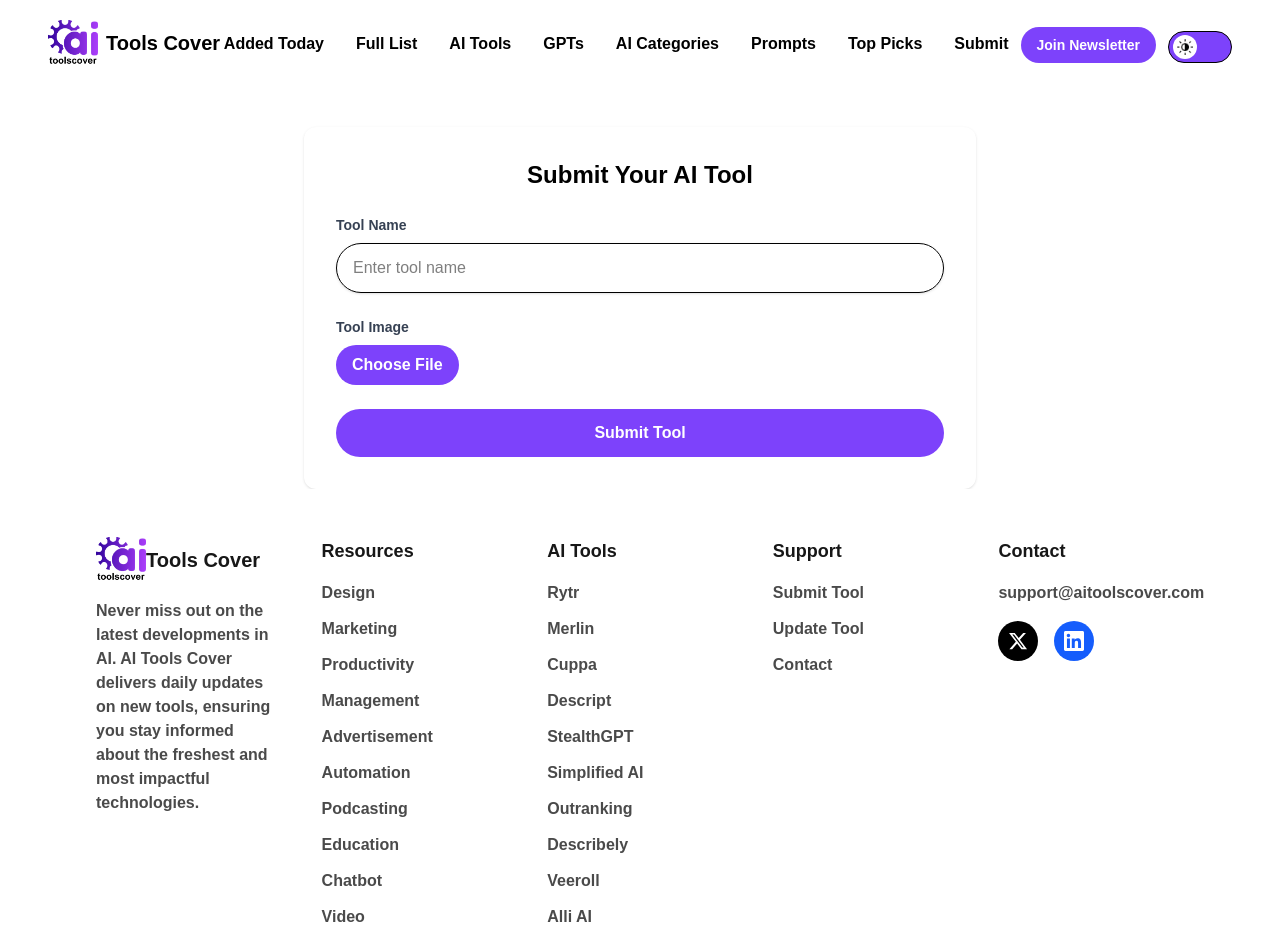
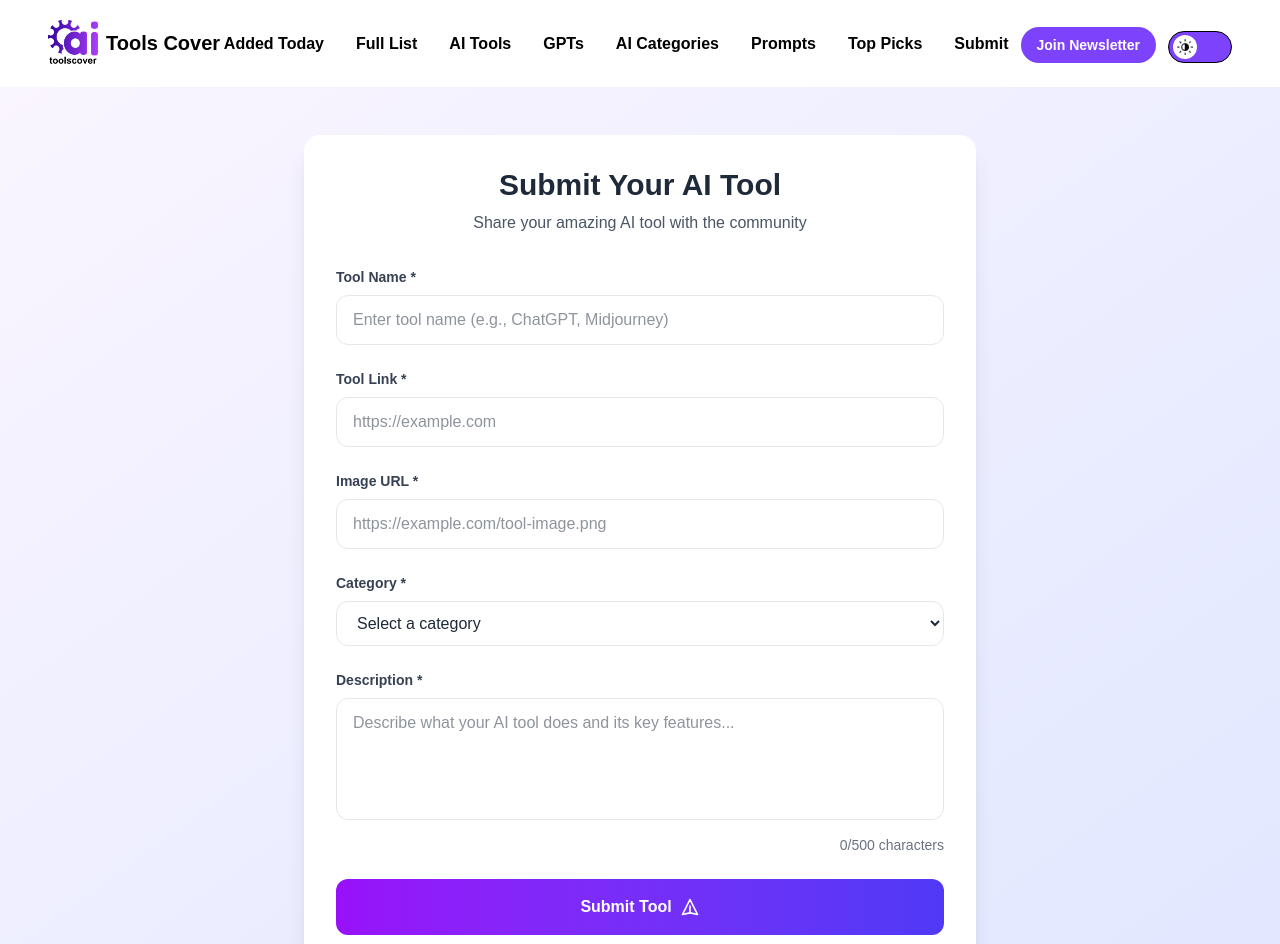
Before and after one commit to arslan-mumtaz/aitoolscover, a Next.js app: page /submit in a window 1280 px wide. Shown: the top 944 px of the page. Built offline with nearby package versions, Linux system fonts and the light colour scheme.

Commit message:
Add files via upload

```diff
--- a/app/submit/page.tsx
+++ b/app/submit/page.tsx
@@ -1,119 +1,269 @@
-
-'use client'
-
+"use client";
 import { useState } from "react";
 
 const SubmitToolForm = () => {
   // States for form fields
   const [name, setName] = useState('');
-  const [image, setImage] = useState<File | null>(null);
-  const [isSuccessModalOpen, setIsSuccessModalOpen] = useState(false); // State for success modal
+  const [link, setLink] = useState('');
+  const [imageUrl, setImageUrl] = useState('');
+  const [category, setCategory] = useState('');
+  const [description, setDescription] = useState('');
+  const [isLoading, setIsLoading] = useState(false);
+  const [isSuccessModalOpen, setIsSuccessModalOpen] = useState(false);
+  const [isErrorModalOpen, setIsErrorModalOpen] = useState(false);
+  const [errorMessage, setErrorMessage] = useState('');
 
-  const handleSubmit = async (e: React.FormEvent) => {
+  const categories = [
+    'Writing',
+    'Code Generation',
+    'Image Generation',
+    'Video Generation',
+    'Audio Generation',
+    'Data Analysis',
+    'Productivity',
+    'Marketing',
+    'Education',
+    'Design',
+    'Research',
+    'Other'
+  ];
+
+  const handleSubmit = async (e: { preventDefault: () => void; }) => {
     e.preventDefault();
 
-    if (!name || !image) {
-      alert("Please fill in all required fields including tool image.");
+    // Validation
+    if (!name || !link || !imageUrl || !category || !description) {
+      setErrorMessage("Please fill in all required fields.");
+      setIsErrorModalOpen(true);
       return;
     }
 
-    const formData = new FormData();
-    formData.append("name", name);
-    formData.append("image", image);
+    setIsLoading(true);
+
+    const requestBody = {
+      name: name.trim(),
+      link: link.trim(),
+      image_url: imageUrl.trim(),
+      category: category,
+      description: description.trim()
+    };
 
     try {
-      const response = await fetch("https://ai-tools-ali-version-backend.vercel.app/api/tools/tools-with-image", {
+      const response = await fetch("https://ailast-production.up.railway.app/api/tools/submit/", {
         method: "POST",
-        body: formData,
-        credentials: "include"
+        headers: {
+          "Content-Type": "application/json",
+          "authorization": "token 6f958cac723ec7ef2a36ae674293d2aa8b7b6efb"
+        },
+        body: JSON.stringify(requestBody),
       });
 
       if (response.ok) {
-        setIsSuccessModalOpen(true); // Open success modal
+        setIsSuccessModalOpen(true);
+        // Reset form
         setName('');
-        setImage(null);
-        (document.getElementById("toolImages") as HTMLInputElement).value = ''; // Reset file input
+        setLink('');
+        setImageUrl('');
+        setCategory('');
+        setDescription('');
       } else {
         const error = await response.json();
-        alert("Submission failed: " + error.message);
+        setErrorMessage(error.message || `Submission failed with status: ${response.status}`);
+        setIsErrorModalOpen(true);
       }
     } catch (error) {
       console.error("Error submitting form:", error);
-      alert("Something went wrong!");
+      setErrorMessage("Network error. Please check your connection and try again.");
+      setIsErrorModalOpen(true);
+    } finally {
+      setIsLoading(false);
     }
   };
 
-  const closeModal = () => {
-    setIsSuccessModalOpen(false); // Close success modal
+  const closeSuccessModal = () => {
+    setIsSuccessModalOpen(false);
+  };
+
+  const closeErrorModal = () => {
+    setIsErrorModalOpen(false);
+    setErrorMessage('');
   };
 
   return (
-    <div>
-      <form onSubmit={handleSubmit} className="max-w-2xl mx-auto bg-white rounded-xl shadow-sm p-8 space-y-6 mt-10">
-        <h2 className="text-2xl font-bold text-center mb-6 text-black">Submit Your AI Tool</h2>
+    <div className="min-h-screen bg-gradient-to-br from-purple-50 to-indigo-100 py-12 px-4">
+      <div className="max-w-2xl mx-auto bg-white rounded-2xl shadow-xl p-8 space-y-6">
+        <div className="text-center mb-8">
+          <h2 className="text-3xl font-bold text-gray-800 mb-2">Submit Your AI Tool</h2>
+          <p className="text-gray-600">Share your amazing AI tool with the community</p>
+        </div>
 
         {/* Tool Name */}
-        <div>
-          <label htmlFor="toolName" className="block text-sm font-semibold text-gray-700 mb-2">Tool Name</label>
+        <div className="space-y-2">
+          <label htmlFor="toolName" className="block text-sm font-semibold text-gray-700">
+            Tool Name *
+          </label>
           <input
             type="text"
             id="toolName"
             value={name}
             onChange={(e) => setName(e.target.value)}
-            placeholder="Enter tool name"
-            className="w-full px-4 py-3 rounded-full shadow border focus:outline-none focus:ring-2 focus:ring-indigo-500 text-[black]"
+            placeholder="Enter tool name (e.g., ChatGPT, Midjourney)"
+            className="w-full px-4 py-3 rounded-xl border border-gray-200 focus:outline-none focus:ring-2 focus:ring-purple-500 focus:border-transparent transition-all duration-200 text-gray-800"
             required
+            disabled={isLoading}
           />
         </div>
 
-        {/* Tool Image */}
-        <div>
-          <label htmlFor="toolImages" className="block text-sm font-semibold text-gray-700 mb-2">Tool Image</label>
-          <div className="flex items-center space-x-4">
-            <label
-              htmlFor="toolImages"
-              className="cursor-pointer bg-[#7d42fb] text-white py-2 px-4 rounded-full font-semibold hover:bg-indigo-700 transition focus:outline-none focus:ring-2 focus:ring-indigo-500"
-            >
-              Choose File
-            </label>
-            <input
-              type="file"
-              id="toolImages"
-              accept="image/*"
-              onChange={(e) => {
-                if (e.target.files && e.target.files[0]) {
-                  setImage(e.target.files[0]);
-                }
-              }}
-              className="hidden"
-              required
-            />
-            {image && (
-              <p className="text-sm text-gray-500">Selected file: {image.name}</p>
-            )}
+        {/* Tool Link */}
+        <div className="space-y-2">
+          <label htmlFor="toolLink" className="block text-sm font-semibold text-gray-700">
+            Tool Link *
+          </label>
+          <input
+            type="url"
+            id="toolLink"
+            value={link}
+            onChange={(e) => setLink(e.target.value)}
+            placeholder="https://example.com"
+            className="w-full px-4 py-3 rounded-xl border border-gray-200 focus:outline-none focus:ring-2 focus:ring-purple-500 focus:border-transparent transition-all duration-200 text-gray-800"
+            required
+            disabled={isLoading}
+          />
+        </div>
+
+        {/* Image URL */}
+        <div className="space-y-2">
+          <label htmlFor="imageUrl" className="block text-sm font-semibold text-gray-700">
+            Image URL *
+          </label>
+          <input
+            type="url"
+            id="imageUrl"
+            value={imageUrl}
+            onChange={(e) => setImageUrl(e.target.value)}
+            placeholder="https://example.com/tool-image.png"
+            className="w-full px-4 py-3 rounded-xl border border-gray-200 focus:outline-none focus:ring-2 focus:ring-purple-500 focus:border-transparent transition-all duration-200 text-gray-800"
+            required
+            disabled={isLoading}
+          />
+          {imageUrl && (
+            <div className="mt-3 p-3 bg-gray-50 rounded-xl">
+              <p className="text-sm text-gray-600 mb-2">Image Preview:</p>
+              <img
+                src={imageUrl}
+                alt="Tool preview"
+                className="w-16 h-16 object-cover rounded-lg border"
+                onError={(e) => {
+                  const target = e.target as HTMLImageElement;
+                  const errorDiv = target.nextElementSibling as HTMLElement;
+                  target.style.display = 'none';
+                  if (errorDiv) errorDiv.style.display = 'block';
+                }}
+              />
+              <div className="hidden text-sm text-red-500">Invalid image URL</div>
+            </div>
+          )}
+        </div>
+
+        {/* Category */}
+        <div className="space-y-2">
+          <label htmlFor="category" className="block text-sm font-semibold text-gray-700">
+            Category *
+          </label>
+          <select
+            id="category"
+            value={category}
+            onChange={(e) => setCategory(e.target.value)}
+            className="w-full px-4 py-3 rounded-xl border border-gray-200 focus:outline-none focus:ring-2 focus:ring-purple-500 focus:border-transparent transition-all duration-200 text-gray-800 bg-white"
+            required
+            disabled={isLoading}
+          >
+            <option value="">Select a category</option>
+            {categories.map((cat) => (
+              <option key={cat} value={cat}>{cat}</option>
+            ))}
+          </select>
+        </div>
+
+        {/* Description */}
+        <div className="space-y-2">
+          <label htmlFor="description" className="block text-sm font-semibold text-gray-700">
+            Description *
+          </label>
+          <textarea
+            id="description"
+            value={description}
+            onChange={(e) => setDescription(e.target.value)}
+            placeholder="Describe what your AI tool does and its key features..."
+            rows={4}
+            className="w-full px-4 py-3 rounded-xl border border-gray-200 focus:outline-none focus:ring-2 focus:ring-purple-500 focus:border-transparent transition-all duration-200 text-gray-800 resize-none"
+            required
+            disabled={isLoading}
+          />
+          <div className="text-right text-sm text-gray-500">
+            {description.length}/500 characters
           </div>
         </div>
 
         {/* Submit Button */}
         <button
-          type="submit"
-          className="w-full bg-[#7d42fb] text-white py-3 px-6 rounded-full font-semibold hover:bg-indigo-700 transition focus:outline-none focus:ring-2 focus:ring-indigo-500"
+          onClick={handleSubmit}
+          disabled={isLoading}
+          className="w-full bg-gradient-to-r from-purple-600 to-indigo-600 text-white py-4 px-6 rounded-xl font-semibold hover:from-purple-700 hover:to-indigo-700 transition-all duration-200 focus:outline-none focus:ring-4 focus:ring-purple-300 disabled:opacity-50 disabled:cursor-not-allowed flex items-center justify-center space-x-2"
         >
-          Submit Tool
+          {isLoading ? (
+            <>
+              <div className="animate-spin rounded-full h-5 w-5 border-2 border-white border-t-transparent"></div>
+              <span>Submitting...</span>
+            </>
+          ) : (
+            <>
+              <span>Submit Tool</span>
+              <svg className="w-5 h-5" fill="none" stroke="currentColor" viewBox="0 0 24 24">
+                <path strokeLinecap="round" strokeLinejoin="round" strokeWidth={2} d="M12 19l9 2-9-18-9 18 9-2zm0 0v-8" />
+              </svg>
+            </>
+          )}
         </button>
-      </form>
+      </div>
 
       {/* Success Modal */}
       {isSuccessModalOpen && (
-        <div className="fixed inset-0 bg-gray-500 bg-opacity-50 flex justify-center items-center z-50">
-          <div className="bg-white rounded-lg p-6 max-w-sm w-full text-center">
-            <h3 className="text-xl font-bold text-green-600 mb-4">Tool Submitted Successfully!</h3>
-            <p className="text-gray-700 mb-4">Your AI tool has been submitted. Thank you!</p>
+        <div className="fixed bottom-4 right-4 flex justify-center items-center z-50 p-4">
+          <div className="bg-white rounded-2xl p-8 max-w-md w-full text-center transform">
+            <div className="w-16 h-16 bg-green-100 rounded-full flex items-center justify-center mx-auto mb-4">
+              <svg className="w-8 h-8 text-green-500" fill="none" stroke="currentColor" viewBox="0 0 24 24">
+                <path strokeLinecap="round" strokeLinejoin="round" strokeWidth={2} d="M5 13l4 4L19 7" />
+              </svg>
+            </div>
+            <h3 className="text-2xl font-bold text-green-600 mb-3">Success!</h3>
+            <p className="text-gray-700 mb-6">Your AI tool has been submitted successfully. Thank you for contributing to our community!</p>
             <button
-              onClick={closeModal}
-              className="bg-[#7d42fb] text-white py-2 px-6 rounded-full font-semibold hover:bg-indigo-700 transition"
+              onClick={closeSuccessModal}
+              className="bg-gradient-to-r from-green-500 to-green-600 text-white py-3 px-8 rounded-xl font-semibold hover:from-green-600 hover:to-green-700 transition-all duration-200 focus:outline-none focus:ring-4 focus:ring-green-300"
             >
-              Close
+              Awesome!
+            </button>
+          </div>
+        </div>
+      )}
+
+      {/* Error Modal */}
+      {isErrorModalOpen && (
+        <div className="fixed bottom-4 right-4 flex justify-center items-center z-50 p-4">
+          <div className="bg-white rounded-2xl p-8 max-w-md w-full text-center transform">
+            <div className="w-16 h-16 bg-red-100 rounded-full flex items-center justify-center mx-auto mb-4">
+              <svg className="w-8 h-8 text-red-500" fill="none" stroke="currentColor" viewBox="0 0 24 24">
+                <path strokeLinecap="round" strokeLinejoin="round" strokeWidth={2} d="M6 18L18 6M6 6l12 12" />
+              </svg>
+            </div>
+            <h3 className="text-2xl font-bold text-red-600 mb-3">Oops!</h3>
+            <p className="text-gray-700 mb-6">{errorMessage}</p>
+            <button
+              onClick={closeErrorModal}
+              className="bg-gradient-to-r from-red-500 to-red-600 text-white py-3 px-8 rounded-xl font-semibold hover:from-red-600 hover:to-red-700 transition-all duration-200 focus:outline-none focus:ring-4 focus:ring-red-300"
+            >
+              Try Again
             </button>
           </div>
         </div>
```
